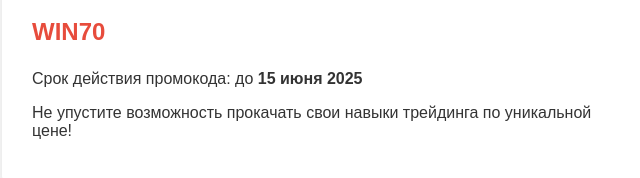
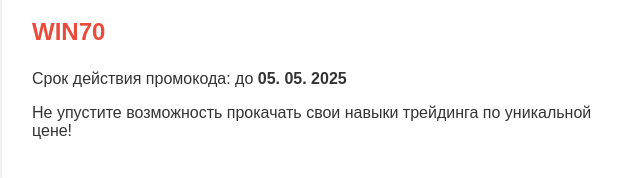
Before and after one commit to Suren910/contest-winner-page, a plain HTML site: page index.html in a window 1280 px wide. Shown: the part 268-446 px from the top of the page, 308-948 px from the left. Drawn offline with Linux system fonts and the light colour scheme.

Commit message:
Update index.html

```diff
--- a/index.html
+++ b/index.html
@@ -17,7 +17,7 @@
     <p>В честь этого вы получаете <strong>скидку 70%</strong> на участие в нашем эксклюзивном <strong>3-месячном курсе трейдинга</strong>.</p>
     <p>Используйте промокод:</p>
     <p class="code">WIN70</p>
-    <p>Срок действия промокода: до <strong>15 июня 2025</strong></p>
+    <p>Срок действия промокода: до <strong> 05. 05. 2025</strong></p>
     <p>Не упустите возможность прокачать свои навыки трейдинга по уникальной цене!</p>
   </div>
 </body>
```
